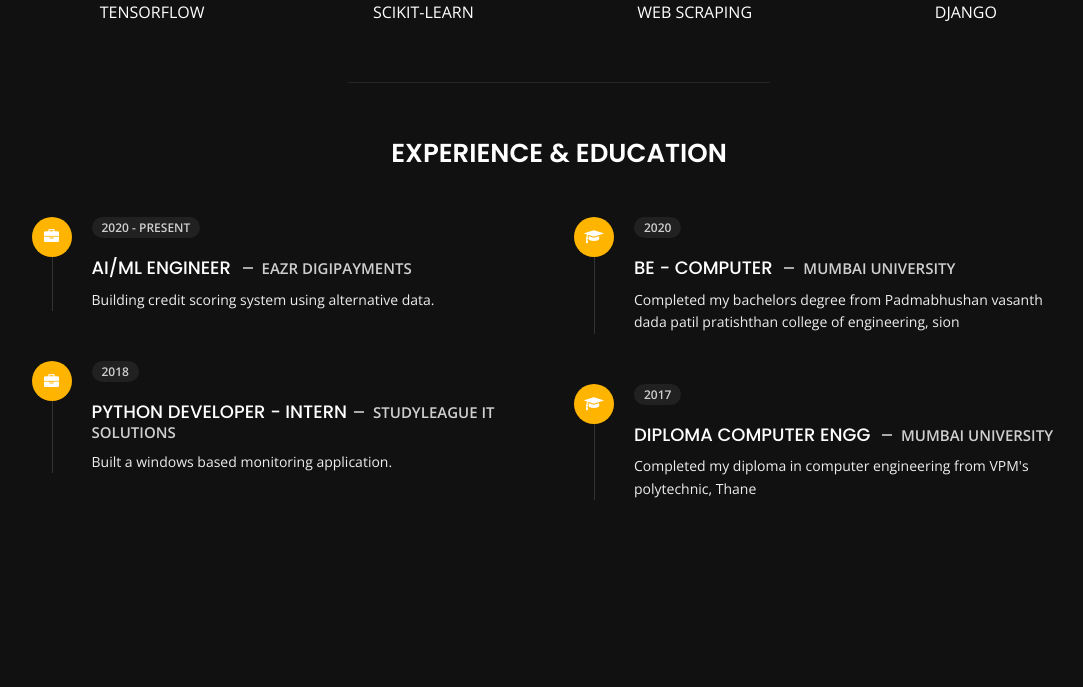
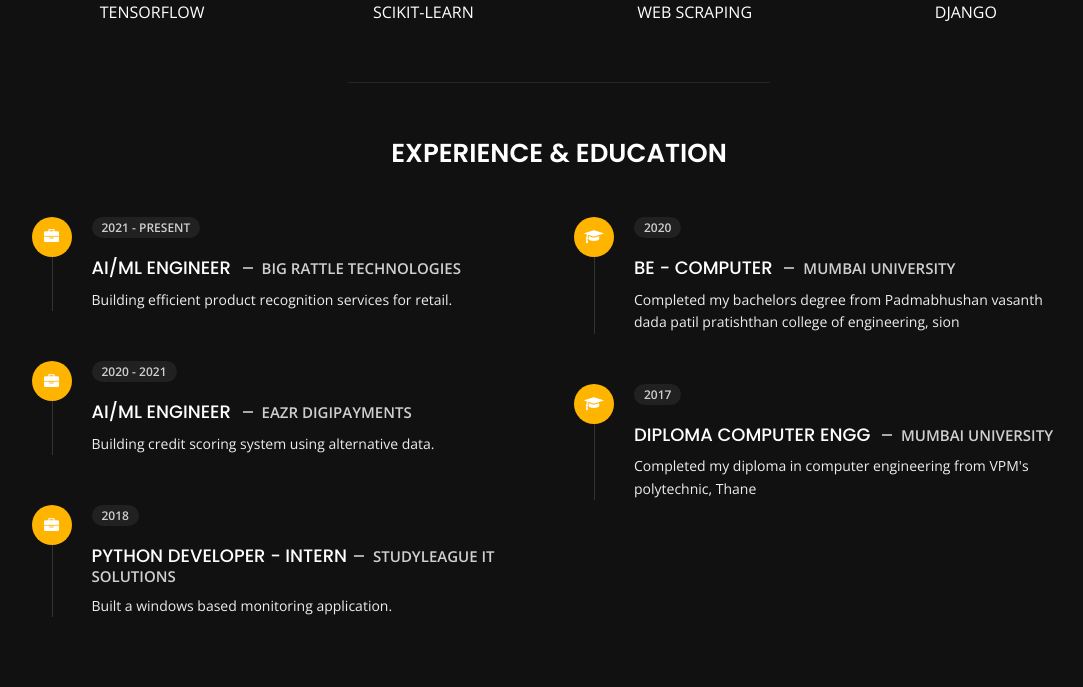
Before and after one commit to Sanket758/Portfolio, a Django app: page /about/ in a window 1280 px wide. Shown: the part 1133-1820 px from the top of the page, without its empty margins (81-1164 px from the left). Before the commit the page ends 1633 px from the top, so only its background shows below. Run offline with Django 3.2, Linux system fonts and the light colour scheme; data comes from the database, SQL or seed files in the repository; some libraries are stand-ins or nearby versions.

Commit message:
add big rattle

```diff
--- a/portfolio/templates/about.html
+++ b/portfolio/templates/about.html
@@ -239,7 +239,15 @@
                             <div class="icon d-flex justify-content-center align-items-center"  >
                                 <i class="fa fa-briefcase"></i>
                             </div>
-                            <span class="time open-sans-font text-uppercase">2020 - present</span>
+                            <span class="time open-sans-font text-uppercase">2021 - present</span>
+                            <h5 class="poppins-font text-uppercase">AI/ML Engineer <span class="place open-sans-font">Big Rattle Technologies</span></h5>
+                            <p class="open-sans-font"> Building efficient product recognition services for retail.</p>
+                        </li>
+                        <li>
+                            <div class="icon d-flex justify-content-center align-items-center"  >
+                                <i class="fa fa-briefcase"></i>
+                            </div>
+                            <span class="time open-sans-font text-uppercase">2020 - 2021</span>
                             <h5 class="poppins-font text-uppercase">AI/ML Engineer <span class="place open-sans-font">Eazr Digipayments</span></h5>
                             <p class="open-sans-font"> Building credit scoring system using alternative data.</p>
                         </li>
```
